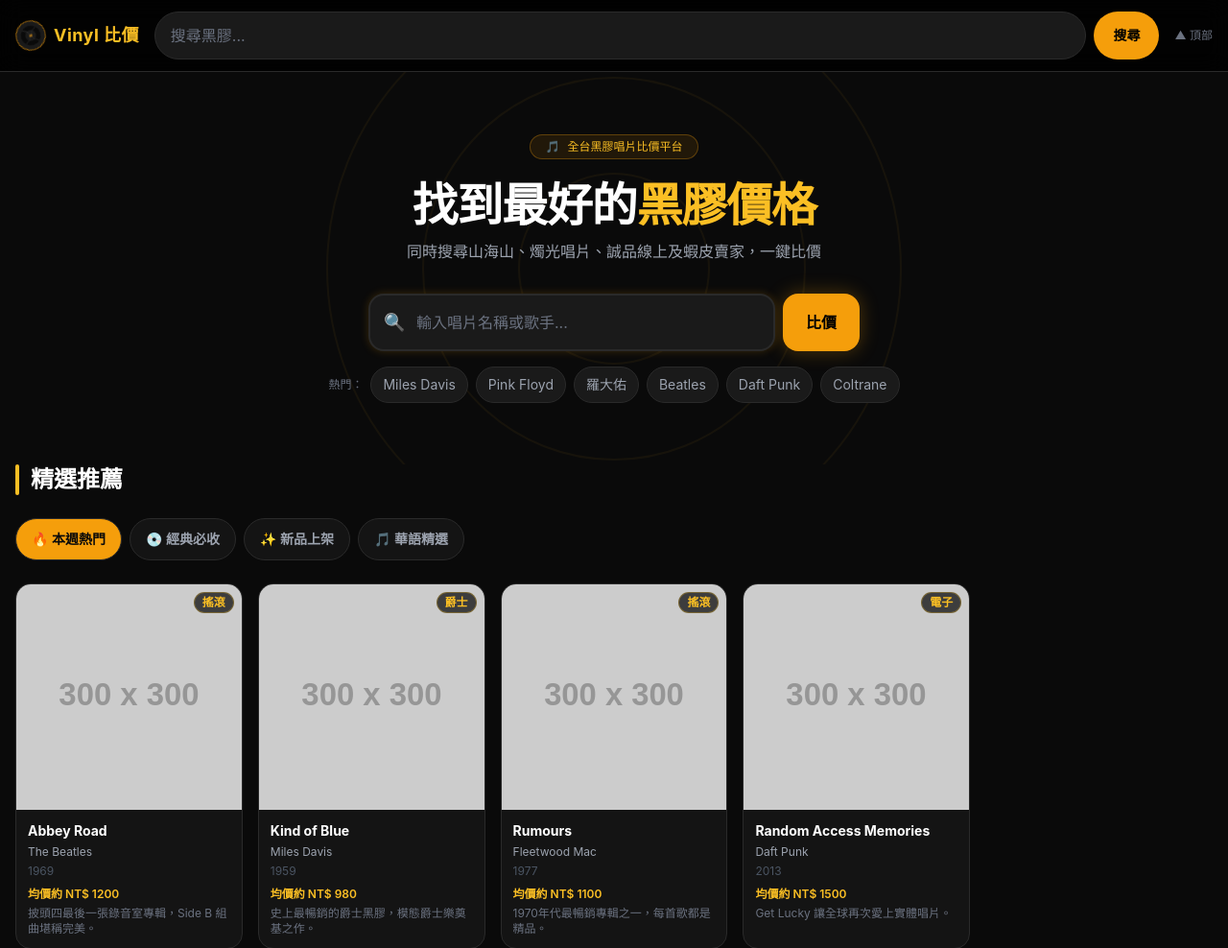
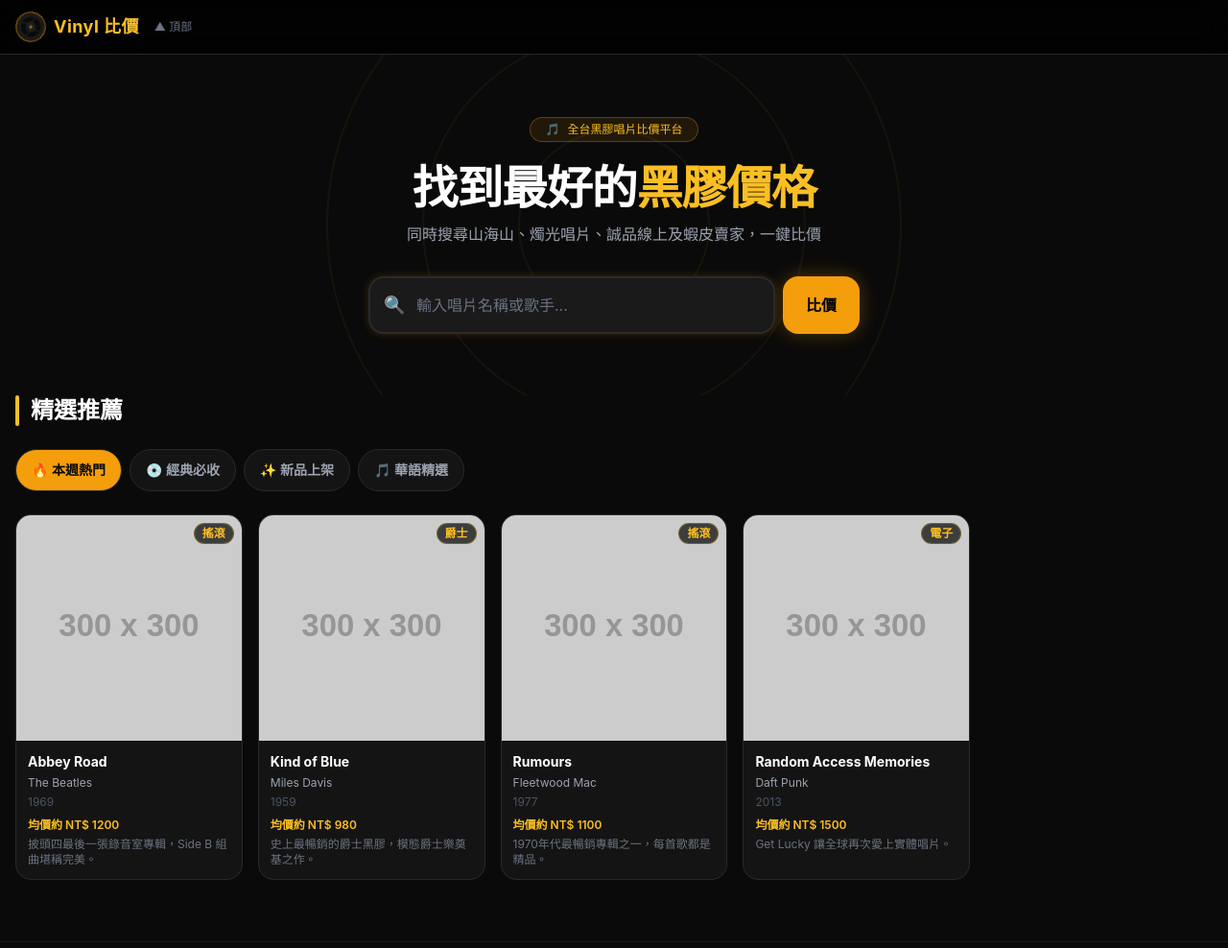
Before and after one commit to o3566700/vinyl-compare, a Flask app: page / in a window 1280 px wide. Shown: the top 988 px of the page at 96% size. Run offline with Flask 3, Linux system fonts and the light colour scheme; grey boxes labelled with a size stand in for pictures from a placeholder-image service; some libraries are stand-ins or nearby versions.

Commit message:
remove duplicate search bar and fake hot tags

```diff
--- a/templates/index.html
+++ b/templates/index.html
@@ -133,21 +133,6 @@
       <span class="text-lg font-bold text-amber-400 tracking-wide hidden sm:block">Vinyl 比價</span>
     </div>
 
-    <!-- Search bar (header, compact) -->
-    <form id="headerSearchForm" class="flex-1 flex gap-2" onsubmit="handleSearch(event, 'header')">
-      <div class="flex-1 relative">
-        <input id="headerSearchInput"
-               type="text"
-               placeholder="搜尋黑膠..."
-               autocomplete="off"
-               class="w-full bg-[#1a1a1a] border border-[#2a2a2a] rounded-full px-4 py-3 text-base text-gray-100 placeholder-gray-500 focus:outline-none focus:border-amber-400 focus:ring-1 focus:ring-amber-400/50 transition-all"/>
-      </div>
-      <button type="submit"
-              class="flex-shrink-0 bg-amber-500 hover:bg-amber-400 active:bg-amber-600 text-black font-semibold px-5 py-3 rounded-full text-sm transition-colors">
-        搜尋
-      </button>
-    </form>
-
     <!-- Scroll to top -->
     <a href="#top" class="hidden sm:flex items-center text-gray-500 hover:text-amber-400 transition-colors text-xs">
       ▲ 頂部
@@ -194,17 +179,6 @@
       </button>
     </form>
 
-    <!-- Quick search tags -->
-    <div class="flex flex-wrap justify-center gap-2 mt-4">
-      <span class="text-gray-500 text-xs self-center">熱門：</span>
-      {% set tags = ['Miles Davis', 'Pink Floyd', '羅大佑', 'Beatles', 'Daft Punk', 'Coltrane'] %}
-      {% for tag in tags %}
-      <button onclick="quickSearch('{{ tag }}')"
-              class="text-sm bg-[#1a1a1a] hover:bg-[#2a2a2a] active:bg-[#333] border border-[#2a2a2a] hover:border-amber-400/50 text-gray-400 hover:text-amber-400 px-3 py-2 rounded-full transition-all min-h-[36px]">
-        {{ tag }}
-      </button>
-      {% endfor %}
-    </div>
   </div>
 </section>
 
@@ -342,17 +316,13 @@ function switchTab(tabId, btn) {
 // ---- Search ----
 function quickSearch(term) {
   document.getElementById('heroSearchInput').value = term;
-  document.getElementById('headerSearchInput').value = term;
   doSearch(term);
 }
 
 function handleSearch(e, source) {
   e.preventDefault();
-  const input = source === 'hero' ? 'heroSearchInput' : 'headerSearchInput';
-  const query = document.getElementById(input).value.trim();
+  const query = document.getElementById('heroSearchInput').value.trim();
   if (!query) return;
-  document.getElementById('heroSearchInput').value = query;
-  document.getElementById('headerSearchInput').value = query;
   doSearch(query);
 }
 
@@ -360,7 +330,6 @@ function clearSearch() {
   document.getElementById('searchResults').classList.add('hidden');
   document.getElementById('recommendations').classList.remove('hidden');
   document.getElementById('heroSearchInput').value = '';
-  document.getElementById('headerSearchInput').value = '';
   document.getElementById('searchResultsContainer').innerHTML = '';
 }
 
```
